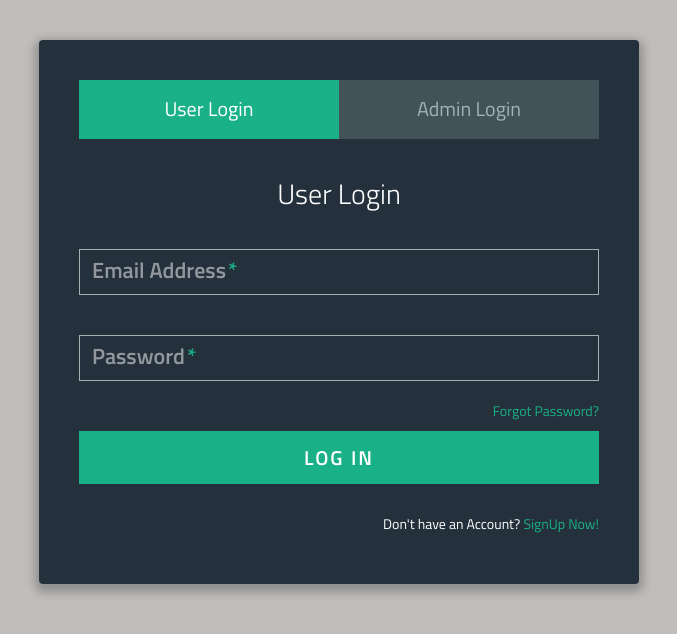
After one commit to PavanKumarKunnathu/Shopping_portal, a PHP site: page /shopping/ in a window 1280 px wide. The commit adds this page. Shown: the top 634 px of the page, without its empty margins (301-978 px from the left). Run offline with PHP 8.4, Linux system fonts and the light colour scheme; some libraries are stand-ins or nearby versions.

Commit message:
second commit

```diff
--- a/USER/logout.php
+++ b/USER/logout.php
@@ -15,6 +15,6 @@ unset($_SESSION["username"]);
 
 unset($_SESSION["useremail"]);
 
-header("location:../user_registrations/login.php");
+header("location:../index.php");
 
 ?>
--- /dev/null
+++ b/index.php
@@ -0,0 +1,99 @@
+<!DOCTYPE html>
+<html lang="en" >
+<head>
+    <meta charset="UTF-8">
+
+    <meta name="viewport" content="width=device-width, initial-scale=1">
+
+    <link rel="stylesheet" href="bootstrap/css/bootstrap.css">
+    <link rel="stylesheet" href="https://maxcdn.bootstrapcdn.com/font-awesome/4.7.0/css/font-awesome.min.css">
+    <link rel="stylesheet" href="https://maxcdn.bootstrapcdn.com/bootstrap/3.4.1/css/bootstrap.min.css">
+    <script src="bootstrap/js/bootstrap.min.js"></script>
+    <script src="bootstrap/js/jQuery.js"></script>
+    <script src="bootstrap/js/bootstrap.bundle.js"></script>
+    <link href='https://fonts.googleapis.com/css?family=Titillium+Web:400,300,600' rel='stylesheet' type='text/css'>
+    <link rel="stylesheet" href="https://cdnjs.cloudflare.com/ajax/libs/normalize/5.0.0/normalize.min.css">
+    <link rel="stylesheet" href="logstyle.css">
+
+</head>
+<?php include 'regvalidation.php'; ?>
+<body>
+<!-- partial:index.partial.html -->
+    <div class="container-fluid">
+        <div class="form">
+
+            <ul class="tab-group">
+                <li class="tab active"><a href="#signup">User Login</a></li>
+                <li class="tab"><a href="#login">Admin Login</a></li>
+            </ul>
+
+            <div class="tab-content">
+                <div id="signup">
+                    <h1>User Login</h1>
+
+                    <form action="index.php" method="post">
+
+                        <div class="field-wrap">
+                            <label>
+                                Email Address<span class="req">*</span>
+                            </label>
+                            <input type="email" name="uemail" required autocomplete="off" />
+                        </div>
+
+                        <div class="field-wrap">
+                            <label>
+                                Password<span class="req">*</span>
+                            </label>
+                            <input type="password" name="upwd" required autocomplete="off" />
+                        </div>
+
+                        <p class="forgot">t<a href="#">Forgot Password?</a></p>
+
+                        <button class="button button-block"  name="userlogin">Log In</button>
+						<p></p>
+						<p></p>
+						<p></p>
+						<br></br>
+
+                        <center><p class="sign"><font color="white"> Don't have an Account?</font> <a href="registration.php"> SignUp Now!</a></p></center>
+
+                    </form>
+
+                </div>
+
+                <div id="login">
+                    <h1>Admin Login</h1>
+
+                    <form action="index.php" method="post">
+
+                        <div class="field-wrap">
+                            <label>
+                                Username<span class="req">*</span>
+                            </label>
+                            <input type="text" name="adminusername" required autocomplete="off" />
+                        </div>
+
+                        <div class="field-wrap">
+                            <label>
+                                Password<span class="req">*</span>
+                            </label>
+                            <input type="password" name="adminpassword" required autocomplete="off" />
+                        </div>
+
+                        <p class="forgot">t<a href="#">Forgot Password?</a></p>
+
+                        <button class="button button-block" name="adminlogin">Log In</button>
+
+                    </form>
+
+                </div>
+
+            </div><!-- tab-content -->
+
+        </div> <!-- /form -->
+    </div>
+<!-- partial -->
+  <script  src="logscript.js"></script>
+
+</body>
+</html>
--- a/user_registrations/regvalidation.php
+++ b/regvalidation.php
@@ -105,7 +105,7 @@ if(isset($_POST['adminlogin'])){
   $admin_username=$_POST['adminusername'];
   $admin_password=$_POST['adminpassword'];
   if(($admin_username=="admin")  && ($admin_password=="admin")){
-       header("location:../ADMIN/categories.php");
+       header("location:ADMIN/categories.php");
    }
    else{
     echo "<div class='alert alert-danger'>incor rect username  and password<button type='button' class='close' data-dismiss='alert'>close&times;</div>";
@@ -123,7 +123,7 @@ if(isset($_POST['userlogin'])){
 	$_SESSION['userid']=$lrow['u_id'];
 	$_SESSION['useremail']=$lrow['email'];
 	$_SESSION["username"]=$lrow["username"];
-	header("location:../USER/homepage.php");
+	header("location:USER/homepage.php");
    }
    else{
     echo "<div class='alert alert-warning'>incorrect username  and password<button type='button' class='close' data-dismiss='alert'>close&times;</div>";
```
Also changed, not shown: registration.php (renamed from user_registrations/registration.php, +5 -5 lines), login.php (renamed from user_registrations/login.php), logscript.js (renamed from user_registrations/logscript.js), logstyle.css (renamed from user_registrations/logstyle.css).
